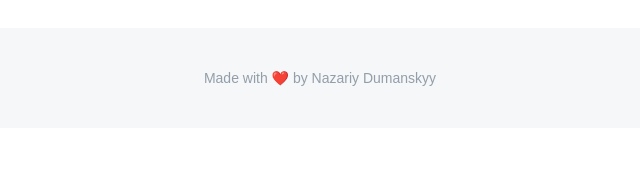
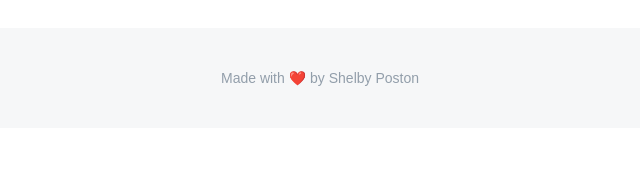
Before and after one commit to postonoh/ShelbyBlog, a plain HTML site: page post.html in a window 1280 px wide. Shown: the part 587-766 px from the top of the page, 320-960 px from the left. Drawn offline with Linux system fonts and the light colour scheme; no server answers.

Commit message:
Update post.html

```diff
--- a/post.html
+++ b/post.html
@@ -29,7 +29,7 @@
                 </div>
             </div>
             <footer>
-                <p>Made with ❤️ by Nazariy Dumanskyy</p>
+                <p>Made with ❤️ by Shelby Poston</p>
             </footer>
         </div>
         <script src="js/post.js" async defer></script>
```
